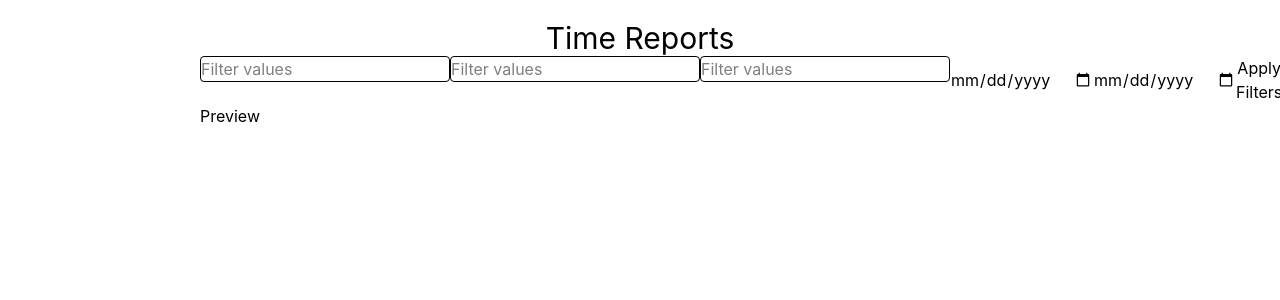
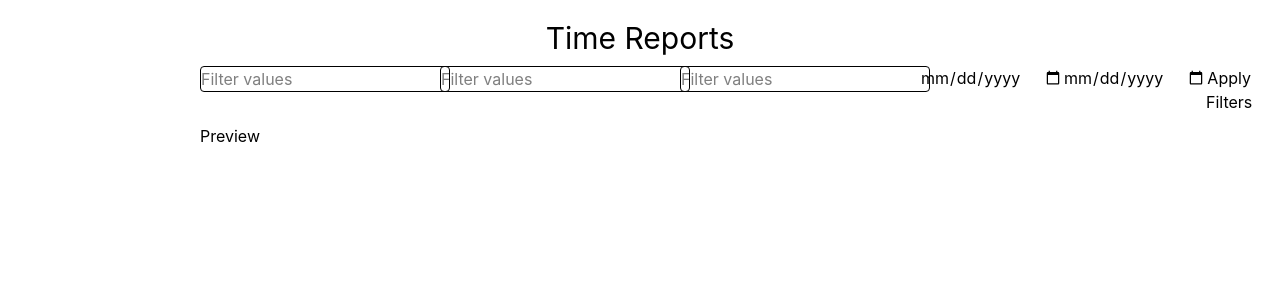
Before and after one commit to Samyak006/Time_Reports, a React (Vite) app in the folder Time_reports_app/: page / in a window 1280 px wide. Shown: the top 300 px of the page. Built offline with nearby package versions, Linux system fonts and the light colour scheme.

Commit message:
added outside hook, styled the inputs using flex-rows and made the dropdown absolute to relative divs individually.

```diff
--- a/Time_reports_app/src/components/Dropdown.tsx
+++ b/Time_reports_app/src/components/Dropdown.tsx
@@ -2,11 +2,12 @@ import type React from "react";
 import { useState, useRef, useEffect } from "react";
 
 export interface IDropdownProps {
+  styles: string;
   options: string[];
   setFilter: React.Dispatch<React.SetStateAction<string>>;
 }
 
-export default function Dropdown({ options, setFilter }: IDropdownProps) {
+export default function Dropdown({ styles, options, setFilter }: IDropdownProps) {
   const [dropdownList, setDropdownList] = useState<string[]>([...options]);
   const [isDropdownVisible, setIsDropdownVisible] = useState<boolean>(false);
   const [inputValue, setInputValue] = useState<string>("");
@@ -39,9 +40,10 @@ export default function Dropdown({ options, setFilter }: IDropdownProps) {
 
   return (
     <>
+    <div className={`${styles} relative px-30`}>
       <div
         ref={dropdownRef}
-        className="dropdown flex flex-col">
+        className="absolute left-0">
         <input
           className="border rounded"
           placeholder="Filter values"
@@ -49,6 +51,7 @@ export default function Dropdown({ options, setFilter }: IDropdownProps) {
           onChange={(e) => onChangeHandler(e)}
           value={inputValue}
         />
+        <div className="flex flex-col overflow-y-auto">
         {isDropdownVisible &&
           dropdownList.map((option, index) => (
             <button
@@ -60,6 +63,8 @@ export default function Dropdown({ options, setFilter }: IDropdownProps) {
               {option}
             </button>
           ))}
+          </div>
+      </div>
       </div>
     </>
   );
--- a/Time_reports_app/src/components/Filter.tsx
+++ b/Time_reports_app/src/components/Filter.tsx
@@ -1,6 +1,7 @@
 import Dropdown from "./Dropdown";
 import {useState} from "react";
 export interface IfilterProps {
+    styles:string;
     timekeepers: string[];
     clients: string[];
     matters: string[];
@@ -8,6 +9,7 @@ export interface IfilterProps {
 
 export default function FilterComponent(
                                         {
+                                            styles,
                                             timekeepers,
                                             clients,
                                             matters,
@@ -29,13 +31,13 @@ export default function FilterComponent(
     }
         return (
             <>
-                <div className="flex justify-center-safe">
-                    <Dropdown options={timekeepers} setFilter={setTimekeeper} />
-                    <Dropdown options={clients} setFilter={setClientId} />
-                    <Dropdown options={matters} setFilter={setMatterId} />
-                    <input type="date" placeholder='Work Date From' onChange={(e)=>setWorkDateFrom(e.target.value)} />
-                    <input type="date" placeholder='Work Date To' onChange={(e)=>setWorkDateTo(e.target.value)}/>
-                    <button onClick={handleApplyFilter}> Apply Filters </button>
+                <div className={`${styles} flex flex-row justify-center-safe`}>
+                    <Dropdown styles="" options={timekeepers} setFilter={setTimekeeper} />
+                    <Dropdown styles="" options={clients} setFilter={setClientId} />
+                    <Dropdown styles="" options={matters} setFilter={setMatterId} />
+                    <div><input type="date" placeholder='Work Date From' onChange={(e)=>setWorkDateFrom(e.target.value)} /></div>
+                    <div><input type="date" placeholder='Work Date To' onChange={(e)=>setWorkDateTo(e.target.value)}/></div>
+                    <div><button onClick={handleApplyFilter}> Apply Filters </button></div>
                 </div>
             </>
         );
--- a/Time_reports_app/src/pages/Reports.tsx
+++ b/Time_reports_app/src/pages/Reports.tsx
@@ -12,11 +12,12 @@ export default function ReportPage() {
         <div className='px-50 my-5'>
           <Navbar/>
           {/* the timekeepers, clients and matters should be fetched from the backend and passed to the Filters component as props (create a hook for these values) */}
-          <Filter
-            timekeepers={timekeepers}
-            clients={clients}
-            matters={matters}
-          />
+            <Filter
+              styles="my-2.5"
+              timekeepers={timekeepers}
+              clients={clients}
+              matters={matters}
+            />
           <div>Preview</div>
         </div>
       </>
```
